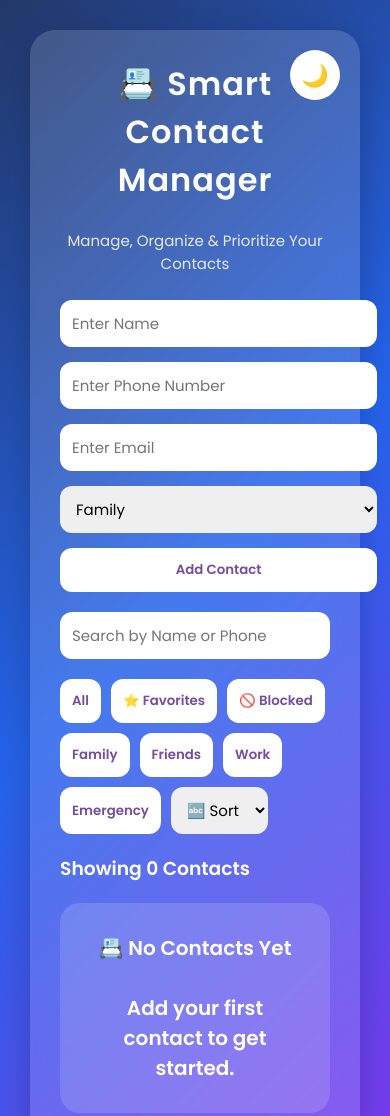
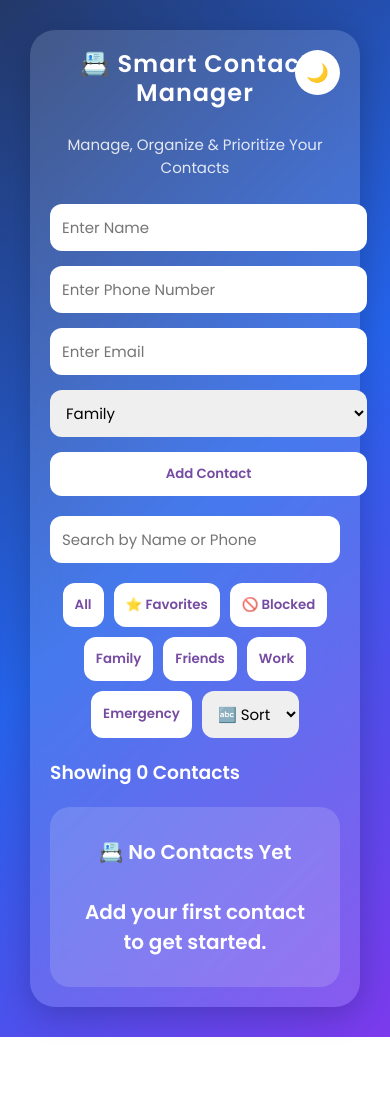
Before and after one commit to sanikagite16/prodigy-sd-03-contact-manager, a plain HTML site: page index.html in a window 390 px wide. Shown: the top 1116 px of the page. After the commit the page ends 1037 px from the top, so only its background shows below. Drawn offline with Linux system fonts and the light colour scheme.

Commit message:
Improved mobile responsiveness

```diff
--- a/style.css
+++ b/style.css
@@ -417,8 +417,17 @@ text-align:left;
 @media (max-width: 768px){
 
     h1{
-        font-size: 2rem;
-    }
+    font-size:1.5rem;
+    line-height:1.2;
+
+    .contact-form{
+    grid-template-columns:1fr;
+}
+}
+
+.container{
+    padding:20px;
+}
 
     .action-buttons{
         flex-wrap: wrap;
@@ -429,3 +438,13 @@ text-align:left;
     }
 
 }
+
+#themeBtn{
+    width:45px;
+    height:45px;
+    font-size:18px;
+}
+
+.filters{
+    justify-content:center;
+}
```
